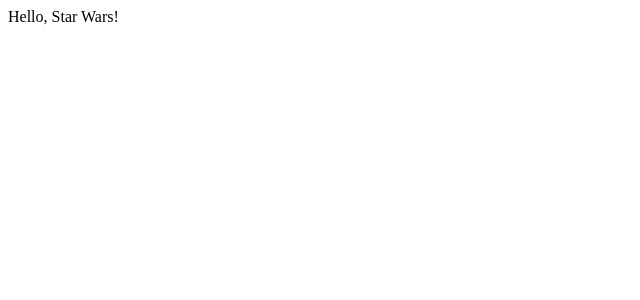
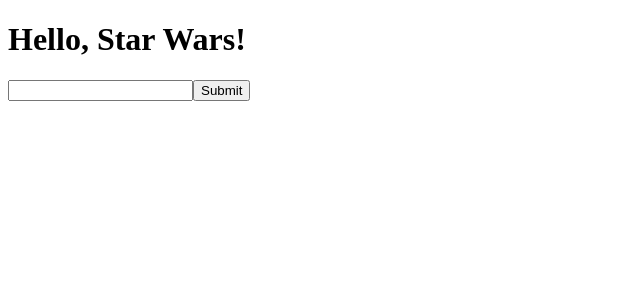
Before and after one commit to jeremyrdavis/devnexus2024-frontend, a React (Vite) app: page / in a window 1280 px wide. Shown: the top 300 px of the page, without its empty margins (0-640 px from the left). Built offline with nearby package versions, Linux system fonts and the light colour scheme.

Commit message:
basic functionality working

```diff
--- a/src/App.jsx
+++ b/src/App.jsx
@@ -1,7 +1,13 @@
 import { useState } from "react";
+import CharacterForm from "./components/CharacterForm";
 
 function App() {
-  return <div className="App">Hello, Star Wars!</div>;
+  return (
+    <div className="App">
+      <h1>Hello, Star Wars!</h1>
+      <CharacterForm />
+    </div>
+  );
 }
 
 export default App;
--- a/src/components/CharacterForm.jsx
+++ b/src/components/CharacterForm.jsx
@@ -1,7 +1,7 @@
 import { useState } from "react";
 
 export default function CharacterForm() {
-
+  const [workflow, setWorkflow] = useState(0);
   const [name, setName] = useState("");
   const [character, setCharacter] = useState("");
   const [whoIs, setWhoIs] = useState("");
@@ -13,24 +13,13 @@
   const [stars, setStars] = useState("");
   const [feedback, setFeedback] = useState("");
 
-    function handleSubmitName(e) {
-        e.preventDefault();
-        setName(e.CharacterForm.name.value);
-        setCharacter(characterName);
-        alert(name);
-    }
+  let characterName = "Tarrful";
 
-    function handleSubmitWhoIs(e){
-        e.preventDefault();
-        setWhoIs(whoIsText);
-        alert(whoIs);
-    }
+  let whoIsText =
+    'Tarfful is a Wookiee chieftain from the Star Wars universe. He played a significant role in the events of the Star Wars saga, particularly during the Clone Wars era and the rise of the Galactic Empire. Tarfful is best known for his appearance in "Star Wars: Episode III – Revenge of the Sith," where he fought alongside Jedi Master Yoda during the Battle of Kashyyyk, the Wookiee homeworld. Despite his limited screen time in the movies, Tarfful has become a recognizable figure among Star Wars fans, representing the bravery and strength of the Wookiee species in their resistance against oppression.';
 
-    var characterName = "Tarrful";
-
-    var whoIsText = "Tarfful is a Wookiee chieftain from the Star Wars universe. He played a significant role in the events of the Star Wars saga, particularly during the Clone Wars era and the rise of the Galactic Empire. Tarfful is best known for his appearance in "Star Wars: Episode III – Revenge of the Sith," where he fought alongside Jedi Master Yoda during the Battle of Kashyyyk, the Wookiee homeworld. Despite his limited screen time in the movies, Tarfful has become a recognizable figure among Star Wars fans, representing the bravery and strength of the Wookiee species in their resistance against oppression.";
-
-    var poemText = "In the shadowed woods of Kashyyyk's embrace,\n \
+  let poemText =
+    "In the shadowed woods of Kashyyyk's embrace,\n \
                     Where ancient trees their whispers softly lace,\n \
                     There strides a Wookiee, proud and tall,\n \
                     Tarfful, chieftain, heeding nature's call.\n \
@@ -50,7 +39,8 @@
                     In Ferlinghetti's verse, we hear your tale,\n \
                     A rebel spirit that shall never fail.";
 
-    var updatedPoemText = "In the shadowed woods of Kashyyyk's embrace,\n \
+  let updatedPoemText =
+    "In the shadowed woods of Kashyyyk's embrace,\n \
                     Where ancient trees their whispers softly lace,\n \
                     There strides a Wookiee, proud and tall,\n \
                     Tarfful, chieftain, heeding nature's call.\n \
@@ -75,7 +65,8 @@
                     In Ferlinghetti's verse, we hear your tale,\n \
                     A rebel spirit that shall never fail.";
 
-    var proseText = "In the dim-lit depths of Kashyyyk's dense foliage, where ancient trees whispered secrets of ages past, there moved a figure, silent and imposing. Tarfful, Wookiee chieftain, navigated the shadows with a grace born of the wild, a sentinel to the natural order that thrummed through every leaf and branch.\n \
+  let proseText =
+    "In the dim-lit depths of Kashyyyk's dense foliage, where ancient trees whispered secrets of ages past, there moved a figure, silent and imposing. Tarfful, Wookiee chieftain, navigated the shadows with a grace born of the wild, a sentinel to the natural order that thrummed through every leaf and branch.\n \
                     \n \
                     In the midst of the tumultuous Clone Wars, he emerged as a stalwart defender of his homeworld, a bastion against the encroaching darkness. His fur, dark as the night sky, masked a fierce determination, his eyes alight with a primal fire that spoke of battles fought and victories won.\n \
                     \n \
@@ -84,4 +75,179 @@
                     By Yoda's side, he stood firm, a guardian of Kashyyyk's sacred soil, defying the Empire's iron grip with every sinew of his being. Their defiance echoed through the heavens, a clarion call to all who dared oppress the spirit of freedom.\n \
                     \n \
                     Oh, Tarfful, your legend etched in the annals of time, your valor carried on the winds of change. In the verses of Ferlinghetti, your tale finds voice, a testament to the indomitable spirit of rebellion that shall endure for all eternity.";
+
+  function retrieveCharacter() {
+    setCharacter(characterName);
   }
+
+  // 0
+  function handleSubmitName(e) {
+    e.preventDefault();
+    setName(CharacterForm.name.value);
+    setCharacter(characterName);
+    setWorkflow(1);
+    alert(
+      name +
+        ", your Spirit Character is " +
+        characterName +
+        " and you are now at stage " +
+        workflow
+    );
+  }
+
+  // 2
+  function handleSubmitWhoIs(e) {
+    e.preventDefault();
+    setWhoIs(whoIsText);
+    setWorkflow(2);
+  }
+
+  // 3
+  function handleSubmitPoem(e) {
+    e.preventDefault();
+    setPoem(poemText);
+    setWorkflow(3);
+  }
+
+  // 4
+  function handleSubmitUpdatedPoem(e) {
+    e.preventDefault();
+    setUpdatedPoem(updatedPoemText);
+    setWorkflow(4);
+  }
+
+  // 5
+  function handleSubmitProse(e) {
+    e.preventDefault();
+    setProse(proseText);
+    setWorkflow(5);
+  }
+
+  // 6
+  function handleFeedback(e) {
+    e.preventDefault();
+    setFeedback(feedback);
+  }
+
+  function handleSubmitLike(e) {
+    e.preventDefault();
+    setLiked(true);
+    setWorkflow(6);
+  }
+
+  function handleSubmitDislike(e) {
+    e.preventDefault();
+    if (workflow === 1) {
+      setWorkflow(2);
+    } else if (workflow === 2) {
+      setWorkflow(3);
+    } else if (workflow === 3) {
+      setWorkflow(4);
+    } else if (workflow === 4) {
+      setWorkflow(5);
+    } else if (workflow === 5) {
+      setWorkflow(6);
+    }
+    setLiked(false);
+  }
+
+  return (
+    <div>
+      {workflow === 0 && (
+        <form id="nameForm">
+          <input
+            onChange={(e) => {
+              setName(e.target.value);
+            }}
+            type="text"
+          />
+          <button type="submit" onClick={handleSubmitName}>
+            Submit
+          </button>
+        </form>
+      )}
+      {workflow === 1 && (
+        <form id="characterForm">
+          <div>
+            <p>Your Star Wars Spirit Charachter is {character}!</p>
+            Do you feel a bond with {character}?
+          </div>
+          <button type="submit" onClick={handleSubmitLike}>
+            Yes
+          </button>
+          <button type="submit" onClick={handleSubmitDislike}>
+            No
+          </button>
+          <button type="submit" onClick={handleSubmitWhoIs}>
+            Who is {character}?
+          </button>
+        </form>
+      )}
+      {workflow === 2 && (
+        <form id="poemForm">
+          <div>
+            <p>{whoIsText}</p>
+          </div>
+          <button type="submit" onClick={handleSubmitLike}>
+            Yes
+          </button>
+          <button type="submit" onClick={handleSubmitDislike}>
+            No
+          </button>
+        </form>
+      )}
+      {workflow === 3 && (
+        <form id="poemForm">
+          <div>
+            <p>{poemText}</p>
+          </div>
+          <button type="submit" onClick={handleSubmitLike}>
+            Yes
+          </button>
+          <button type="submit" onClick={handleSubmitDislike}>
+            No
+          </button>
+        </form>
+      )}
+      {workflow === 4 && (
+        <form id="updatedPoemForm">
+          <div>
+            <p>{updatedPoemText}</p>
+          </div>
+          <button type="submit" onClick={handleSubmitLike}>
+            Yes
+          </button>
+          <button type="submit" onClick={handleSubmitDislike}>
+            No
+          </button>
+        </form>
+      )}
+      {workflow === 5 && (
+        <form id="proseForm">
+          <div>
+            <p>{proseText}</p>
+          </div>
+          <button type="submit" onClick={handleSubmitLike}>
+            Yes
+          </button>
+          <button type="submit" onClick={handleSubmitDislike}>
+            No
+          </button>
+        </form>
+      )}
+      {workflow === 6 && (
+        <form id="feedbackForm">
+          <input
+            type="text"
+            value={feedback}
+            onChange={(e) => setFeedback(e.target.value)}
+            placeholder="Enter your feedback here..."
+          />
+          <button type="submit" onClick={handleFeedback}>
+            Submit
+          </button>
+        </form>
+      )}
+    </div>
+  );
+}
```
Lines whose indentation alone changed are shown as unchanged.
